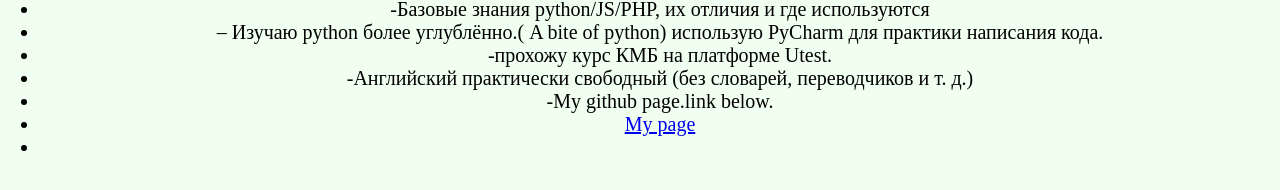
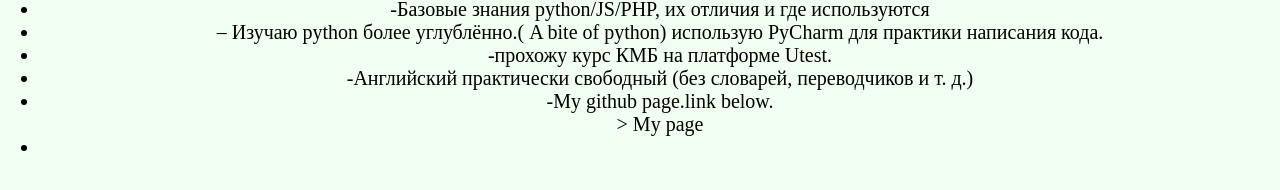
Before and after one commit to wilddevinc/wilddiv.inc.github.io, a plain HTML site: page About me.html in a window 1280 px wide. Shown: the part 548-738 px from the top of the page. Drawn offline with Linux system fonts and the light colour scheme.

Commit message:
Update About me.html

```diff
--- a/About me.html
+++ b/About me.html
@@ -36,7 +36,7 @@
 			<li>-прохожу курс КМБ на платформе Utest. </li>
 			<li>-Английский практически свободный (без словарей, переводчиков и т. д.)</li>
 			<li>-My github page.link below.</li>
-			<li><a href="https://wilddevinc.github.io/wilddiv.inc.github.io/"> My page</a><li>
+			<li<a href="https://wilddevinc.github.io/wilddiv.inc.github.io/">> My page</a><li>
 
 		</ul>
 		</div>
```
